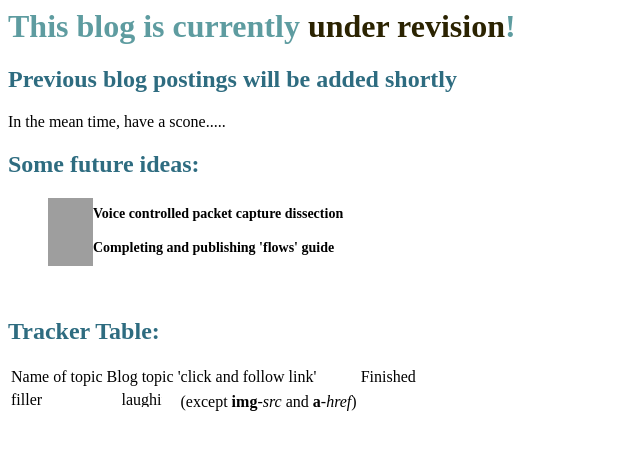
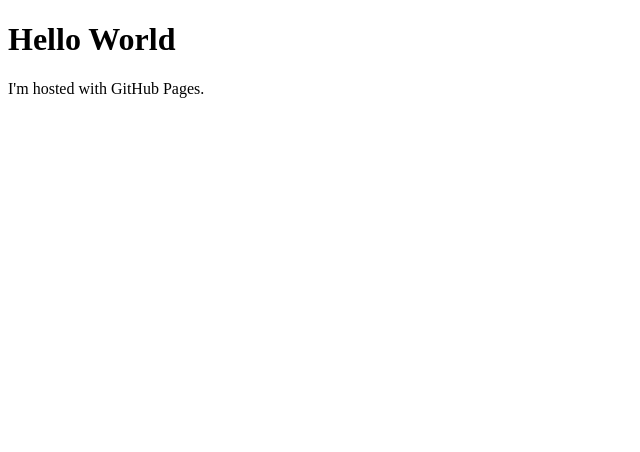
Before and after one commit to ehl0s/ehl0s, a plain HTML site: page index.html in a window 1280 px wide. Shown: the whole page, without its empty margins (0-640 px from the left). Drawn offline with Linux system fonts and the light colour scheme; grey boxes are pictures that could not be loaded.

Commit message:
Update index.html

```diff
--- a/index.html
+++ b/index.html
@@ -1,28 +1,7 @@
-<!-- #######  YAY, I AM CAN SEE THE SOURCE, RAWR #########-->
-<h1 style="color: #5e9ca0;">This blog is currently <span style="color: #2b2301;">under revision</span>!</h1>
-<h2 style="color: #2e6c80;">Previous blog postings will be added shortly</h2>
-<p>In the mean time, have a scone.....&nbsp;</p>
-<h2 style="color: #2e6c80;">Some future ideas:</h2>
-<ol style="list-style: none; font-size: 14px; line-height: 32px; font-weight: bold;">
-<li style="clear: both;"><img style="float: left;" src="https://html-online.com/img/01-interactive-connection.png" alt="interactive connection" width="45" /> Voice controlled packet capture dissection</li>
-<li style="clear: both;"><img style="float: left;" src="https://html-online.com/img/03-docs-to-html.png" alt="Word to html" width="45" /> Completing and publishing 'flows' guide</li>
-</ol>
-<p>&nbsp; &nbsp; &nbsp; &nbsp; &nbsp; &nbsp; &nbsp;</p>
-<h2 style="color: #2e6c80;">Tracker Table:</h2>
-<table class="editorDemoTable">
-<thead>
-<tr>
-<td>Name of topic</td>
-<td>Blog topic 'click and follow link'</td>
-<td>Finished</td>
-</tr>
-</thead>
-<tbody>
-<tr>
-<td>filler</td>
-<td><img style="margin: 1px 15px;" src="images/smiley.png" alt="laughing" width="40" height="16" /> (except <strong>img</strong>-<em>src</em> and <strong>a</strong>-<em>href</em>)</td>
-<td>&nbsp;</td>
-</tr>
-</tbody>
-</table>
-<p>&nbsp;</p>
+  <!DOCTYPE html>
+<html>
+<body>
+<h1>Hello World</h1>
+<p>I'm hosted with GitHub Pages.</p>
+</body>
+</html>
```
